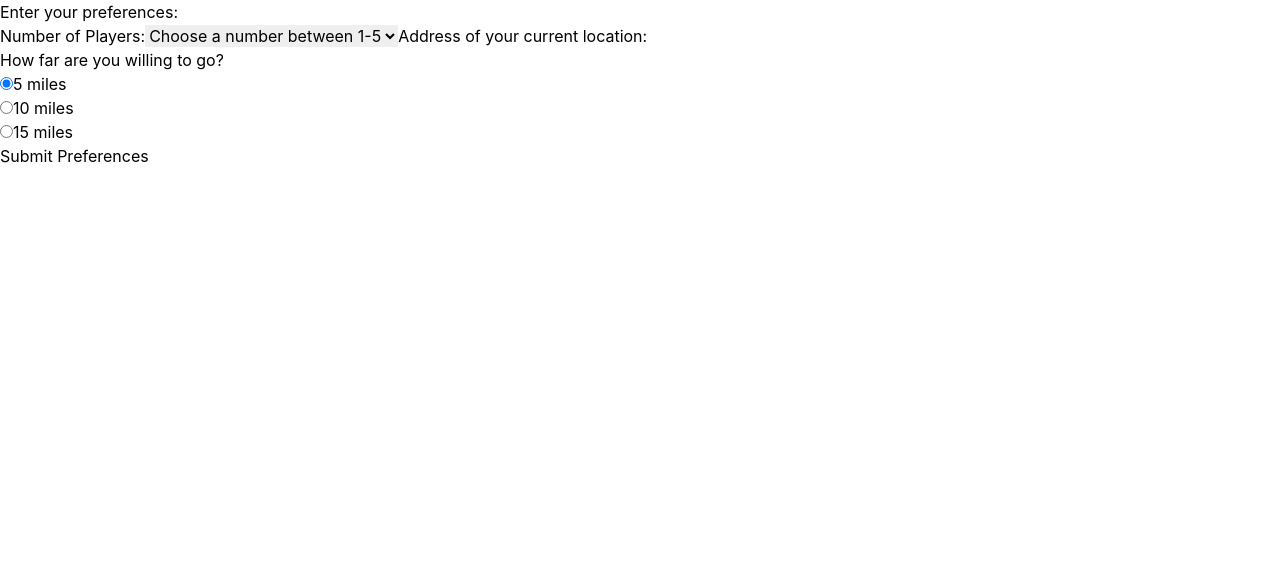
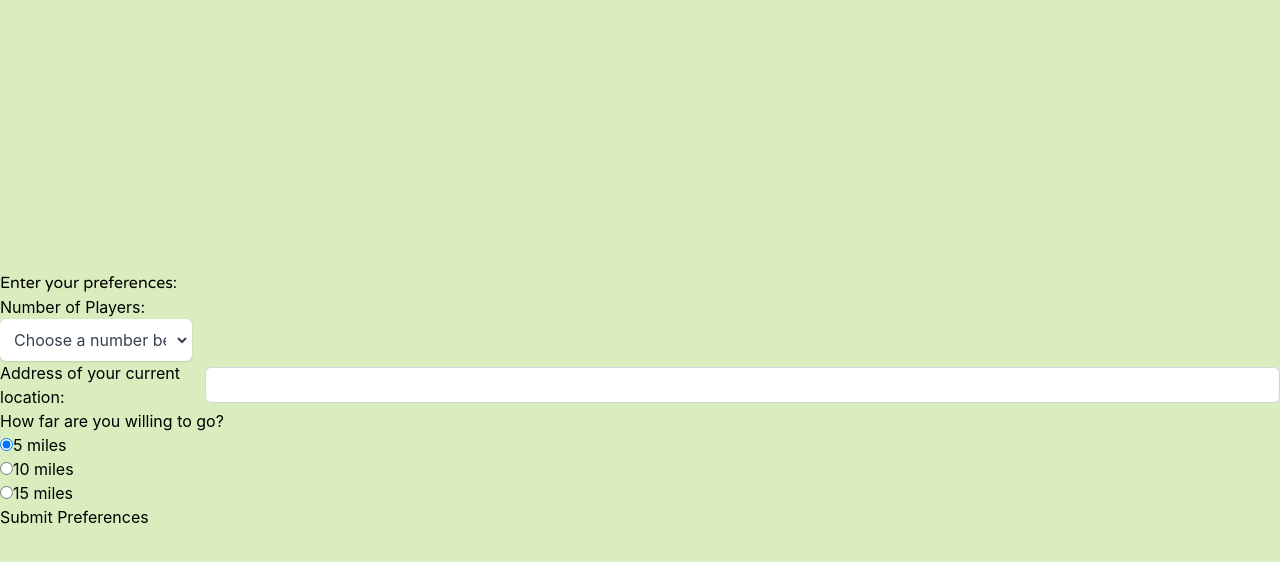
Before and after one commit to brookeseiter/zest-quest, a React (Create React App) app in the folder client/: page /settings in a window 1280 px wide. Shown: the top 562 px of the page. Built offline with nearby package versions, Linux system fonts and the light colour scheme.

Commit message:
started styling homepage and settings

```diff
--- a/client/public/index.html
+++ b/client/public/index.html
@@ -25,6 +25,11 @@
       Learn how to configure a non-root public URL by running `npm run build`.
     -->
     <title>Zest Quest</title>
+    <link rel="preconnect" href="https://fonts.googleapis.com">
+    <link rel="preconnect" href="https://fonts.gstatic.com" crossorigin>
+    <link rel="preload" href="https://fonts.googleapis.com/css2?family=Varela+Round&display=swap" rel="style">
+    <link rel="stylesheet" href="https://fonts.googleapis.com/css2?family=Varela+Round&display=swap">
+
   </head>
   <body>
     <noscript>You need to enable JavaScript to run this app.</noscript>
--- a/client/src/index.css
+++ b/client/src/index.css
@@ -15,3 +15,22 @@ code {
   font-family: source-code-pro, Menlo, Monaco, Consolas, 'Courier New',
     monospace;
 }
+
+h1 {
+  font-family: 'Varela Round';
+}
+img {
+  max-width: 15%;
+}
+
+@layer base {
+  div.base {
+    @apply h-screen bg-cover bg-[#D9EDBF] content-center;
+  }
+}
+
+/* @layer base {
+  button.button {
+    @apply text-[#D9EDBF] text-base font-extrabold;
+  }
+} */
--- a/client/src/pages/Home.js
+++ b/client/src/pages/Home.js
@@ -5,9 +5,19 @@ function Home() {
 
     return (
         <>
-            <div>
-                <p>Zest Quest</p>
-                <button onClick={() => navigate('/settings')}>Play</button>
+            <div className="base h-screen bg-cover bg-[#D9EDBF] content-center">
+                <div className="flex justify-center items-center font-extrabold">
+                    <img src="../images/retry.svg" alt="" />
+                    <h1 className="text-[#eb9e78] text-7xl homepage-title text-">Zest Quest</h1>
+                </div>
+                <div className="flex justify-center">
+                    <button
+                        className="button px-24 py-3 bg-[#eb9e78] rounded-full shadow-md transition-shadow"
+                        onClick={() => navigate('/settings')}
+                    >
+                        <h1 className="text-[#D9EDBF] text-base font-extrabold">Play</h1>
+                    </button>
+                </div>
             </div>
         </>
     );
--- a/client/src/pages/Results.js
+++ b/client/src/pages/Results.js
@@ -111,12 +111,12 @@ function Results() {
                     </div>
                 )}
                 <h3>Ranked Restaurants:</h3>
-                <table>
+                <table className='table-auto border'>
                     <thead>
                         <tr>
-                            <th>Rank</th>
-                            <th>Name</th>
-                            <th>Points</th>
+                            <th className='border'>Rank</th>
+                            <th className='border'>Name</th>
+                            <th className='border'>Points</th>
                         </tr>
                     </thead>
                     <tbody>
@@ -124,12 +124,12 @@ function Results() {
                             const rankedRestaurant = rankedRestaurants.find(ranked => ranked.yelp_business_id === restaurant.id);
                             return restaurant ? (
                                 <tr key={restaurant.id}>
-                                    <td>{index + 1}</td>
-                                    <td>
+                                    <td className='border'>{index + 1}</td>
+                                    <td className='border'>
                                         <img src={restaurant.image_url} alt={restaurant.name} width="100" />
                                         {restaurant.name}
                                     </td>
-                                    <td>{rankedRestaurant ? rankedRestaurant.total_points : 'N/A'}</td>
+                                    <td className='border'>{rankedRestaurant ? rankedRestaurant.total_points : 'N/A'}</td>
                                 </tr>
                             ) : null;
                         })}
--- a/client/src/pages/Settings.js
+++ b/client/src/pages/Settings.js
@@ -42,34 +42,54 @@ function Settings() {
 
     return (
         <>
-            <div>
+            <div className="base">
                 <h1>Enter your preferences:</h1>
                 <form className="settings-form" onSubmit={submitSettings}>
                     <label htmlFor="">
                         Number of Players:
                         <select
+                            className="flex flex-row justify-between w-48 px-2 py-2 text-gray-700 bg-white border-2 border-white rounded-md shadow focus:outline-none focus:border-blue-600"
+                            // className="@click="show = ! show" class="mt-4 border-0 block bg-blue-600 text-gray-200 rounded-lg px-6 text-sm py-3 overflow-hidden focus:outline-none focus:border-white"
                             name="numPlayers"
                             value={numPlayers}
                             onChange={(e) => setNumPlayers(e.target.value)}
                             required
                         >
-                            <option disabled={true} value="">Choose a number between 1-5</option>
-                            <option value="1">1</option>
+                            <option className="block px-4 py-2 text-gray-800 hover:bg-indigo-500 hover:text-white" disabled={true} value="">Choose a number between 1-5</option>
+                            <option className="block px-4 py-2 text-gray-800 hover:bg-indigo-500 hover:text-white" value="1">1</option>
                             <option value="2">2</option>
                             <option value="3">3</option>
                             <option value="4">4</option>
                             <option value="5">5</option>
                         </select>
                     </label>
-                    <label htmlFor="">
+                    <label className="flex items-center" htmlFor="">
                         Address of your current location:
                         <input
+                            className="block w-full rounded-md border-0 py-1.5 pl-7 pr-20 text-gray-900 ring-1 ring-inset ring-gray-300 placeholder:text-gray-400 focus:ring-1 focus:ring-inset focus:ring-indigo-600 sm:text-sm sm:leading-6"
                             type="text"
                             value={location}
                             onChange={(e) => setLocation(e.target.value)}
                             required
                         />
                     </label>
+                    {/* <div className="mt-6 ml-4 space-y-6">
+                        <div className="relative flex gap-x-3">
+                            <div className="flex h-6 items-center">
+                                <input
+                                    id="comments"
+                                    name="comments"
+                                    type="checkbox"
+                                    className="h-4 w-4 rounded border-gray-300 text-indigo-600 focus:ring-indigo-600"
+                                />
+                            </div>
+                            <div className="text-sm leading-6">
+                                <label htmlFor="comments" className="font-medium text-gray-900">
+                                    Comments
+                                </label>
+                            </div>
+                        </div>
+                    </div> */}
                     <p>How far are you willing to go?</p>
                     <div className="radio">
                         <label>
```
